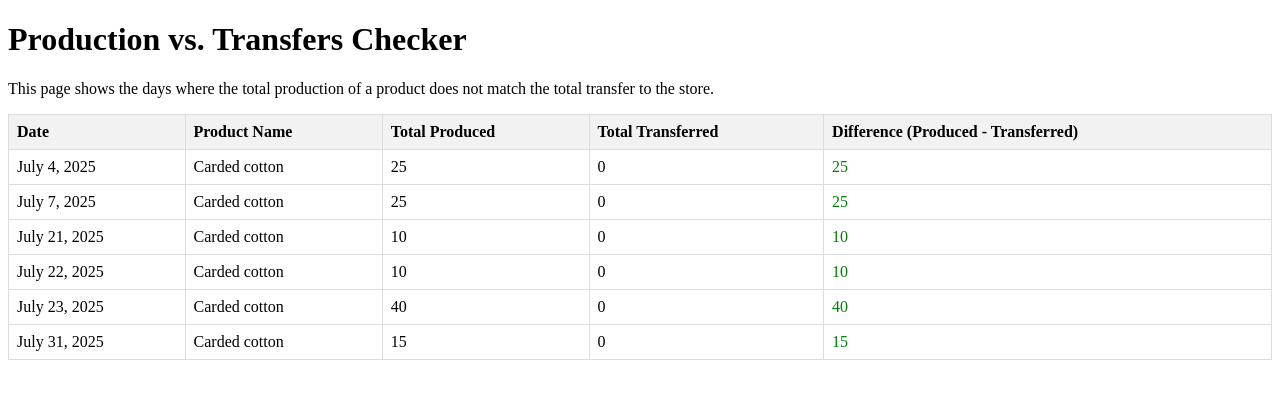
After one commit to Highbee/helloworld, a Django app: page /checker/ in a window 1280 px wide. The commit adds this page. Shown: the top 399 px of the page. Run offline with Django 5.2, Linux system fonts and the light colour scheme; data comes from the database, SQL or seed files in the repository.

Commit message:
Add infographics and data analysis features
This commit introduces a new analytics dashboard with infographics to visualize production data. It also adds a feature to check for discrepancies between production and transfers.

The new features include:
- A "Production vs. Transfers Checker" to highlight days where production and transfer quantities do not match.
- An infographics dashboard with charts for daily, weekly, and monthly production data.
- API endpoints to provide aggregated data for the charts.
- The home page has been updated with links to the new analytics pages.

```diff
--- a/db_populator/populator/templates/populator/home.html
+++ b/db_populator/populator/templates/populator/home.html
@@ -14,5 +14,11 @@
         <li><a href="{% url 'bleaching_process_list' %}">Bleaching Process</a></li>
         <li><a href="{% url 'transfers_list' %}">Transfers</a></li>
     </ul>
+
+    <h2>Analytics</h2>
+    <ul>
+        <li><a href="{% url 'production_vs_transfers_checker' %}">Production vs. Transfers Checker</a></li>
+        <li><a href="{% url 'infographics_dashboard' %}">Infographics Dashboard</a></li>
+    </ul>
 </body>
 </html>
--- /dev/null
+++ b/db_populator/populator/templates/populator/production_vs_transfers_checker.html
@@ -0,0 +1,56 @@
+<!DOCTYPE html>
+<html>
+<head>
+    <title>Production vs. Transfers Checker</title>
+    <style>
+        table {
+            width: 100%;
+            border-collapse: collapse;
+        }
+        th, td {
+            border: 1px solid #ddd;
+            padding: 8px;
+            text-align: left;
+        }
+        th {
+            background-color: #f2f2f2;
+        }
+        .positive {
+            color: green;
+        }
+        .negative {
+            color: red;
+        }
+    </style>
+</head>
+<body>
+    <h1>Production vs. Transfers Checker</h1>
+    <p>This page shows the days where the total production of a product does not match the total transfer to the store.</p>
+    <table>
+        <thead>
+            <tr>
+                <th>Date</th>
+                <th>Product Name</th>
+                <th>Total Produced</th>
+                <th>Total Transferred</th>
+                <th>Difference (Produced - Transferred)</th>
+            </tr>
+        </thead>
+        <tbody>
+            {% for item in discrepancies %}
+                <tr>
+                    <td>{{ item.date }}</td>
+                    <td>{{ item.product_name }}</td>
+                    <td>{{ item.produced }}</td>
+                    <td>{{ item.transferred }}</td>
+                    <td class="{% if item.difference > 0 %}positive{% else %}negative{% endif %}">{{ item.difference }}</td>
+                </tr>
+            {% empty %}
+                <tr>
+                    <td colspan="5">No discrepancies found.</td>
+                </tr>
+            {% endfor %}
+        </tbody>
+    </table>
+</body>
+</html>
--- a/db_populator/populator/urls.py
+++ b/db_populator/populator/urls.py
@@ -15,4 +15,10 @@ urlpatterns = [
     path('bleaching_process/add/', views.bleaching_process_add, name='bleaching_process_add'),
     path('transfers/', views.transfers_list, name='transfers_list'),
     path('transfers/add/', views.transfers_add, name='transfers_add'),
+    path('checker/', views.production_vs_transfers_checker, name='production_vs_transfers_checker'),
+    # API endpoints
+    path('api/daily_production/', views.api_daily_production, name='api_daily_production'),
+    path('api/weekly_production/', views.api_weekly_production, name='api_weekly_production'),
+    path('api/monthly_production/', views.api_monthly_production, name='api_monthly_production'),
+    path('dashboard/', views.infographics_dashboard, name='infographics_dashboard'),
 ]
--- a/db_populator/populator/views.py
+++ b/db_populator/populator/views.py
@@ -1,5 +1,8 @@
 from django.shortcuts import render, redirect
-from .models import Employees, Products, Status, Productions, BleachingProcess, Transfers
+from django.db.models import Sum
+from django.http import JsonResponse
+from django.db.models.functions import TruncDay, TruncWeek, TruncMonth
+from .models import Employees, Products, Status, Productions, BleachingProcess, Transfers, TransferItems
 from .forms import EmployeeForm, ProductForm, StatusForm, ProductionsForm, BleachingProcessForm, TransfersForm
 
 def employee_list(request):
@@ -88,3 +91,71 @@ def transfers_add(request):
     else:
         form = TransfersForm()
     return render(request, 'populator/transfers_form.html', {'form': form})
+
+def production_vs_transfers_checker(request):
+    # Get total production per product per day
+    production_by_day = Productions.objects.values('date', 'product__product_name').annotate(total_produced=Sum('quantity_produced')).order_by('date', 'product__product_name')
+
+    # Get total transfers per product per day
+    transfers_by_day = TransferItems.objects.values('transfer__date', 'product__product_name').annotate(total_transferred=Sum('quantity_transferred')).order_by('transfer__date', 'product__product_name')
+
+    # Create a dictionary for easier lookup
+    production_dict = {}
+    for p in production_by_day:
+        key = (p['date'], p['product__product_name'])
+        production_dict[key] = p['total_produced']
+
+    transfers_dict = {}
+    for t in transfers_by_day:
+        key = (t['transfer__date'], t['product__product_name'])
+        transfers_dict[key] = t['total_transferred']
+
+    # Find discrepancies
+    discrepancies = []
+    all_keys = sorted(list(set(production_dict.keys()) | set(transfers_dict.keys())))
+
+    for key in all_keys:
+        date, product_name = key
+        produced = production_dict.get(key, 0)
+        transferred = transfers_dict.get(key, 0)
+        if produced != transferred:
+            discrepancies.append({
+                'date': date,
+                'product_name': product_name,
+                'produced': produced,
+                'transferred': transferred,
+                'difference': produced - transferred,
+            })
+
+    context = {
+        'discrepancies': discrepancies,
+    }
+    return render(request, 'populator/production_vs_transfers_checker.html', context)
+
+def api_daily_production(request):
+    production_by_day = Productions.objects.annotate(day=TruncDay('date')).values('day', 'product__product_name').annotate(total_produced=Sum('quantity_produced')).order_by('day')
+
+    # Convert date objects to strings for JSON serialization
+    for item in production_by_day:
+        item['day'] = item['day'].strftime('%Y-%m-%d')
+
+    return JsonResponse(list(production_by_day), safe=False)
+
+def api_weekly_production(request):
+    production_by_week = Productions.objects.annotate(week=TruncWeek('date')).values('week', 'product__product_name').annotate(total_produced=Sum('quantity_produced')).order_by('week')
+
+    for item in production_by_week:
+        item['week'] = item['week'].strftime('%Y-%m-%d')
+
+    return JsonResponse(list(production_by_week), safe=False)
+
+def api_monthly_production(request):
+    production_by_month = Productions.objects.annotate(month=TruncMonth('date')).values('month', 'product__product_name').annotate(total_produced=Sum('quantity_produced')).order_by('month')
+
+    for item in production_by_month:
+        item['month'] = item['month'].strftime('%Y-%m')
+
+    return JsonResponse(list(production_by_month), safe=False)
+
+def infographics_dashboard(request):
+    return render(request, 'populator/infographics_dashboard.html')
```
Also changed, not shown: db_populator/populator/templates/populator/infographics_dashboard.html (added, +120 -0 lines).
